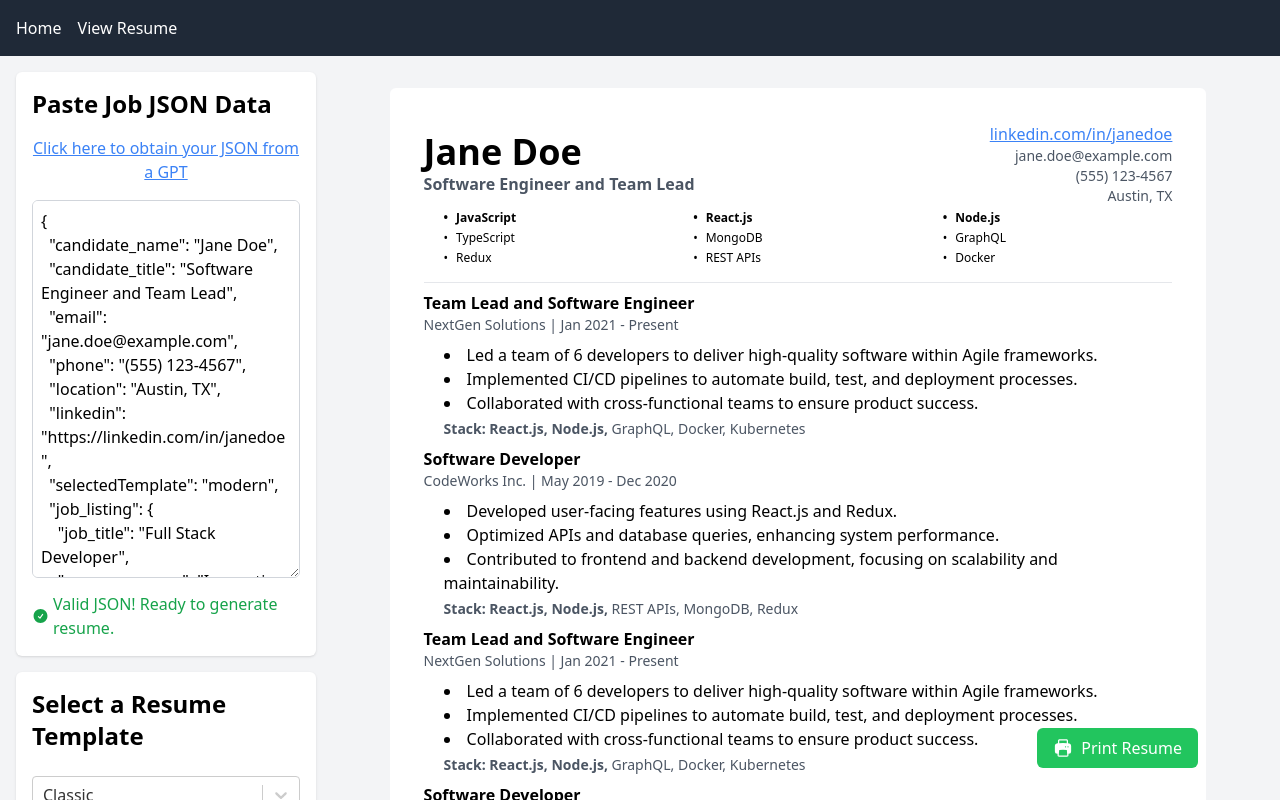
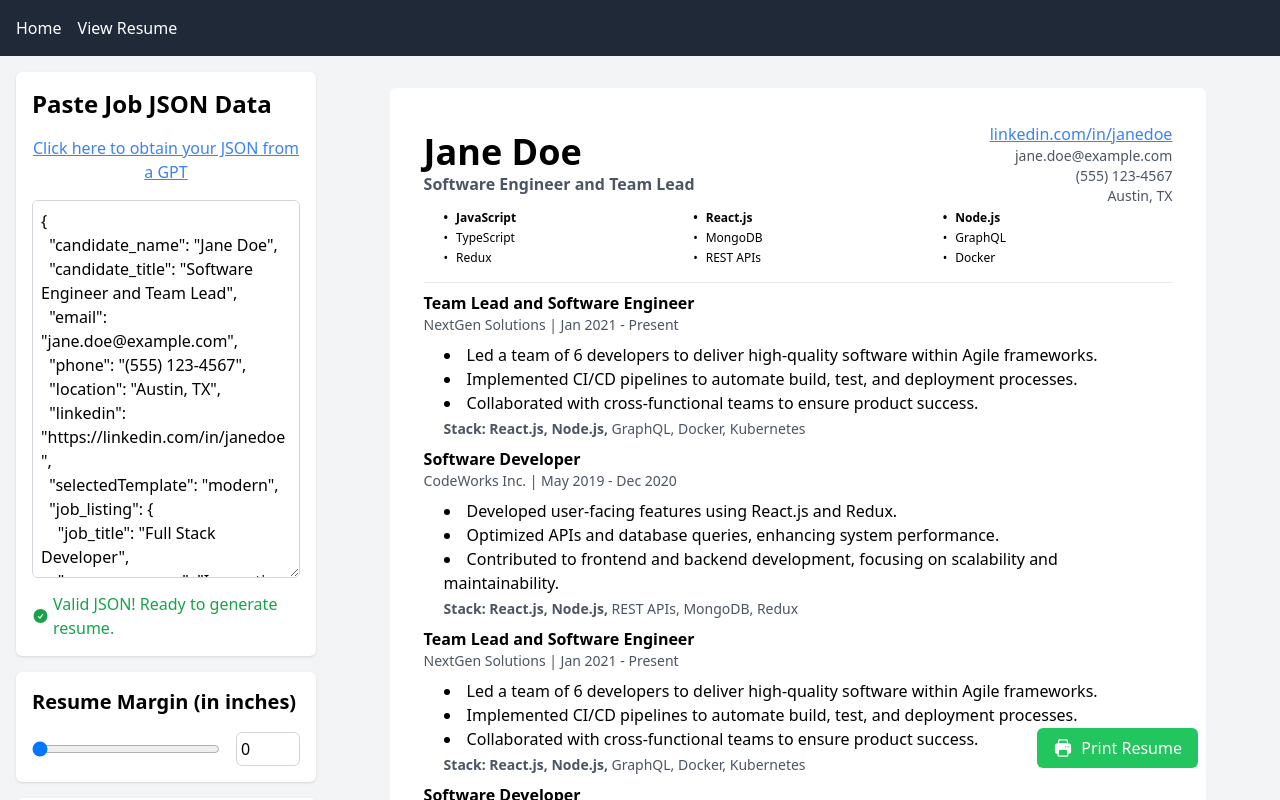
Before and after one commit to anelcanto/resume-builder, a Next.js app: page /resume in a window 1280 px wide. Shown: the top 800 px of the page. Built offline with nearby package versions, Linux system fonts and the light colour scheme.

Commit message:
Add resume margin control and adjust template styles

```diff
--- a/components/ResumeDisplay.tsx
+++ b/components/ResumeDisplay.tsx
@@ -40,7 +40,8 @@ const ResumeDisplay: React.FC = () => {
             {/* <div className="mx-auto p-4 col-span-3 flex justify-center"> */}
             <div className="col-span-3 place-self-center">
                 <div className="bg-gray-100 min-h-screen w-[calc(8.5in)] print:w-full print:m-0 grid">
-                    <div className="flex justify-end mb-4 print:hidden">
+                    {/* Print button */}
+                    <div className="flex justify-end mb-4 print:hidden ">
                         <button
                             onClick={handlePrint}
                             className="fixed bottom-8 mr-2  flex items-center bg-green-500 text-white px-4 py-2 rounded-md hover:bg-green-600 transition"
@@ -51,7 +52,10 @@ const ResumeDisplay: React.FC = () => {
                         </button>
                     </div>
                     <div className="bg-white p-6 rounded-md print:visible print:[&_*]:visible max-w-[8.5in] w-full">
-                        <div className="w-full print:absolute print:left-0 print:top-0 print:w-full p-[.1in]">
+                        <div
+                            className="w-full print:absolute print:left-0 print:top-0 print:w-full"
+                            style={{ padding: `${resumeData.resumeMargin || 0.1}in` }}
+                        >
                             {resumeData.selectedTemplate ? (
                                 renderTemplate()
                             ) : (
--- a/components/SidebarPanel.tsx
+++ b/components/SidebarPanel.tsx
@@ -186,6 +186,42 @@ const SidebarPanel: React.FC = () => {
                 </section>
             )}
 
+            {/* Resume Margin Control Section */}
+            <section className="bg-white p-4 rounded-md shadow">
+                <h2 className="text-xl font-semibold mb-4">Resume Margin (in inches)</h2>
+                <div className="flex items-center">
+                    <input
+                        id="resume-margin-slider"
+                        type="range"
+                        min="0.1"
+                        max="0.5"
+                        step="0.01"
+                        value={resumeData.resumeMargin || 0.1}
+                        onChange={(e) =>
+                            setResumeData({
+                                ...resumeData,
+                                resumeMargin: parseFloat(e.target.value),
+                            })
+                        }
+                        className="w-full"
+                    />
+                    <input
+                        type="number"
+                        step="0.01"
+                        min="0"
+                        max="0.5"
+                        value={resumeData.resumeMargin || 0.0}
+                        onChange={(e) =>
+                            setResumeData({
+                                ...resumeData,
+                                resumeMargin: parseFloat(e.target.value),
+                            })
+                        }
+                        className="w-16 ml-4 border border-gray-300 rounded-md p-1"
+                    />
+                </div>
+            </section>
+
             {/* Template Selector Section */}
             <section className="bg-white p-4 rounded-md shadow">
                 <TemplateSelector />
--- a/components/templates/CustomTemplate.tsx
+++ b/components/templates/CustomTemplate.tsx
@@ -18,7 +18,7 @@ const CustomTemplate: React.FC<CustomTemplateProps> = ({ data }) => {
             {/* Header with candidate info on the left and candidate image (logo) on the right */}
             <header className="flex justify-between items-start">
                 <div className="flex flex-col">
-                    <h1 className="text-[36px] font-bold text-left">
+                    <h1 className="text-[36px] font-bold text-left -my-[8px]">
                         {data.candidate_name}
                     </h1>
                     {data.candidate_title && (
--- a/components/templates/ModernTemplate.tsx
+++ b/components/templates/ModernTemplate.tsx
@@ -83,7 +83,7 @@ const ModernTemplate: React.FC<ModernTemplateProps> = ({ data }) => {
         {/* <h2 className="text-xl font-semibold mb-2">Education and Certifications</h2> */}
         {
           data.education_certifications.education.map((edu, index) => (
-            <div key={index} className="mb-4">
+            <div key={index} className="mb-2">
               <p>
                 <strong>{edu.degree}</strong> - {edu.school_name}
               </p>
```
